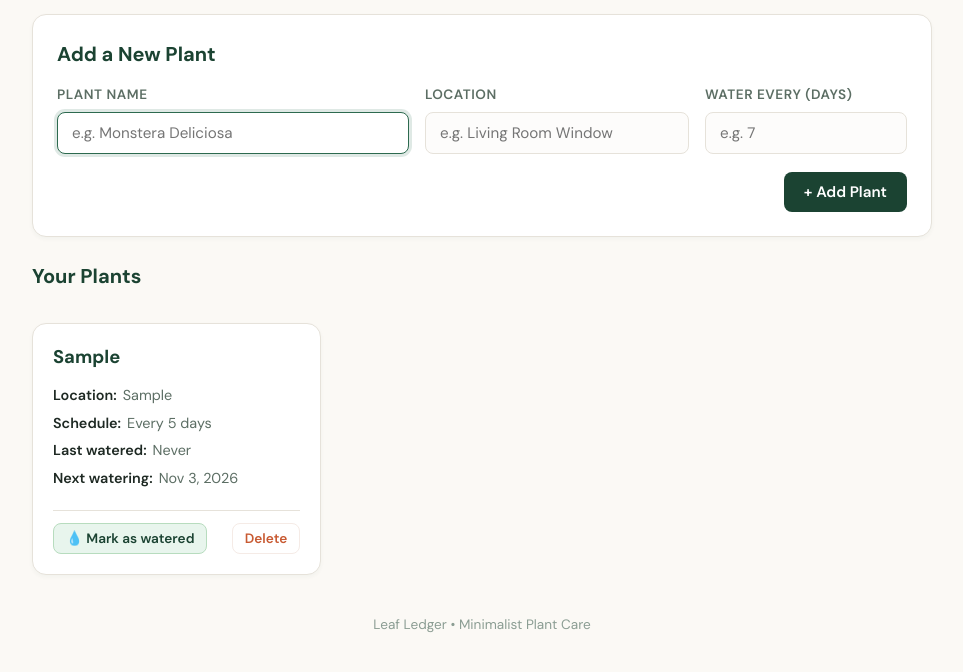
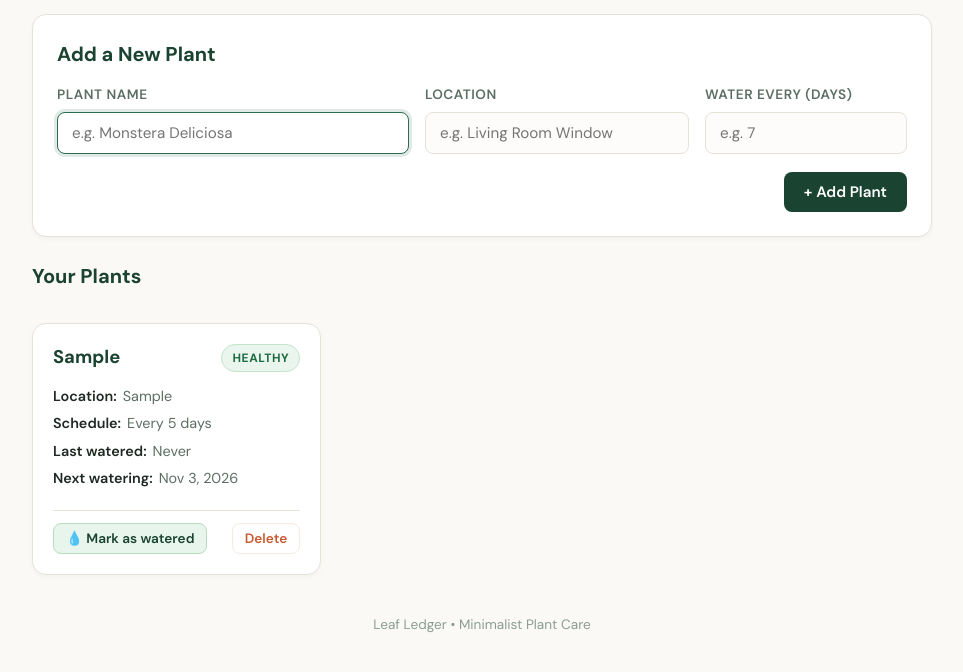
Before and after one commit to patilshravani3687-sudo/leaf-ledger, a plain HTML site: page index.html in a window 1280 px wide. Both pictures are taken after typing "Sample", "Sample", "5" into the empty fields and a click on the button "+ Add Plant". Shown: the part 116-788 px from the top of the page, without its empty margins (158-1121 px from the left). Drawn offline with Linux system fonts and the light colour scheme.

Commit message:
Add overdue, due today and healthy status chips

```diff
--- a/assets/css/main.css
+++ b/assets/css/main.css
@@ -239,8 +239,38 @@ body {
 .plant-card-header {
   display: flex;
   justify-content: space-between;
-  align-items: flex-start;
+  align-items: center;
   gap: 8px;
+}
+
+.status-chip {
+  display: inline-flex;
+  align-items: center;
+  font-size: 0.75rem;
+  font-weight: 700;
+  text-transform: uppercase;
+  letter-spacing: 0.05em;
+  padding: 4px 10px;
+  border-radius: var(--radius-full);
+  white-space: nowrap;
+}
+
+.status-overdue {
+  background-color: #fdf0ed;
+  color: var(--color-terracotta);
+  border: 1px solid #f6cfc4;
+}
+
+.status-due {
+  background-color: #fef8ec;
+  color: #b45309;
+  border: 1px solid #fde68a;
+}
+
+.status-healthy {
+  background-color: #eaf5ee;
+  color: #1e6b42;
+  border: 1px solid #c2e5cc;
 }
 
 .plant-card-title {
--- a/assets/js/app.js
+++ b/assets/js/app.js
@@ -51,6 +51,20 @@ function getTodayString() {
   return `${year}-${month}-${day}`;
 }
 
+function getWateringStatus(nextDateStr) {
+  const today = getTodayString();
+  if (!nextDateStr) {
+    return { label: 'Healthy', className: 'status-healthy' };
+  }
+  if (nextDateStr < today) {
+    return { label: 'Overdue', className: 'status-overdue' };
+  } else if (nextDateStr === today) {
+    return { label: 'Due today', className: 'status-due' };
+  } else {
+    return { label: 'Healthy', className: 'status-healthy' };
+  }
+}
+
 let plants = getStoredPlants();
 
 const plantForm = document.getElementById('plant-form');
@@ -81,6 +95,12 @@ function renderPlants() {
     title.className = 'plant-card-title';
     title.textContent = plant.name;
     header.appendChild(title);
+
+    const status = getWateringStatus(plant.nextWateringDate);
+    const chip = document.createElement('span');
+    chip.className = `status-chip ${status.className}`;
+    chip.textContent = status.label;
+    header.appendChild(chip);
 
     card.appendChild(header);
 
```
